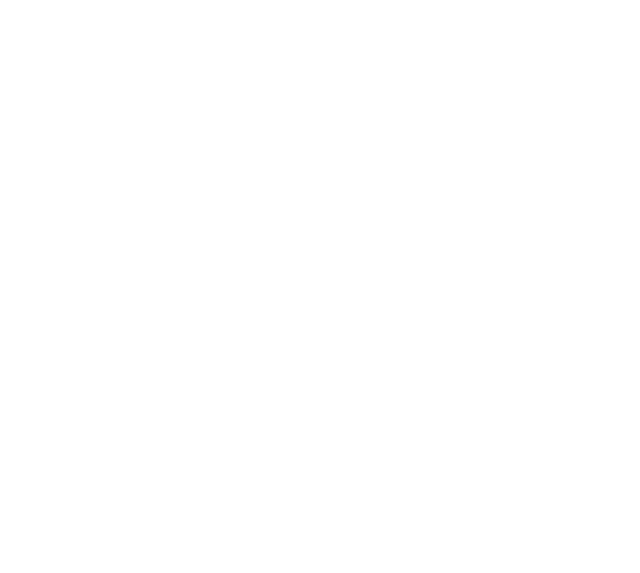
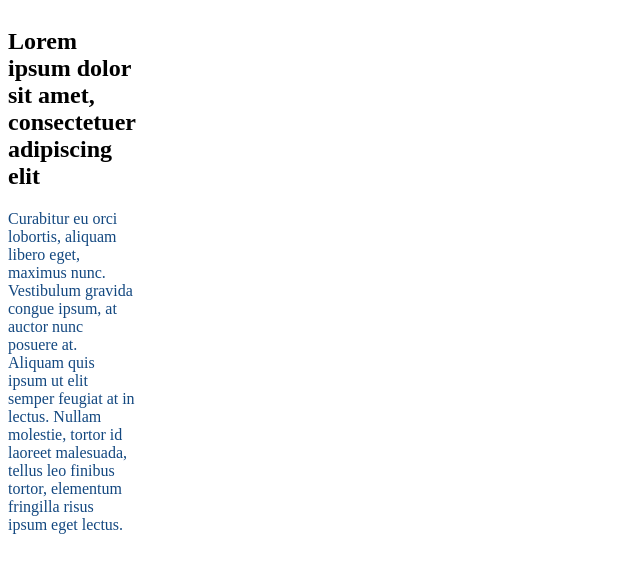
Before and after one commit to kristina-dudjak/slider, a plain HTML site: page index.html in a window 1280 px wide. Shown: the whole page, without its empty margins (0-640 px from the left). Drawn offline with nearby package versions, Linux system fonts and the light colour scheme.

Commit message:
feat: add theme

```diff
--- a/index.html
+++ b/index.html
@@ -7,7 +7,17 @@
   </head>
 
   <body>
-    <section>
+    <section class="container">
+      <section>
+        <h2>Lorem ipsum dolor sit amet, consectetuer adipiscing elit</h2>
+        <p>
+          Curabitur eu orci lobortis, aliquam libero eget, maximus nunc.
+          Vestibulum gravida congue ipsum, at auctor nunc posuere at. Aliquam
+          quis ipsum ut elit semper feugiat at in lectus. Nullam molestie,
+          tortor id laoreet malesuada, tellus leo finibus tortor, elementum
+          fringilla risus ipsum eget lectus.
+        </p>
+      </section>
       <ul class="images"></ul>
     </section>
   </body>
--- /dev/null
+++ b/style.scss
@@ -0,0 +1,15 @@
+@use 'theme';
+
+.container {
+  display: grid;
+  grid-template-columns: repeat(12, 1fr);
+  gap: 4px;
+
+  .images {
+    grid-column: 1 / 9;
+  }
+}
+
+p {
+  color: map-get(theme.$palette, blue);
+}
--- /dev/null
+++ b/theme.scss
@@ -0,0 +1,6 @@
+$palette: (
+  blue: #134880,
+  white: #dddddd,
+  gray: #47494c,
+  black: #000000
+);
```
Also changed, not shown: style.css, theme.css (added), 2 other files.
